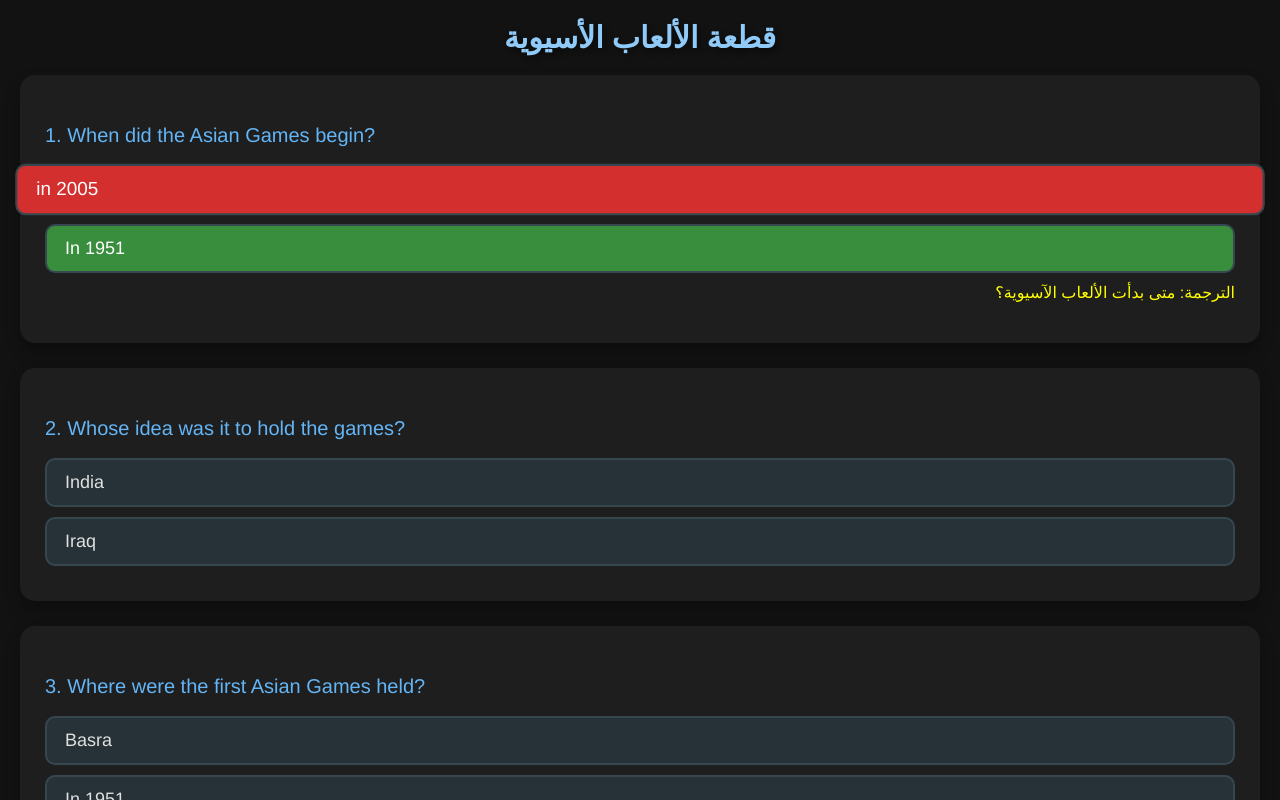
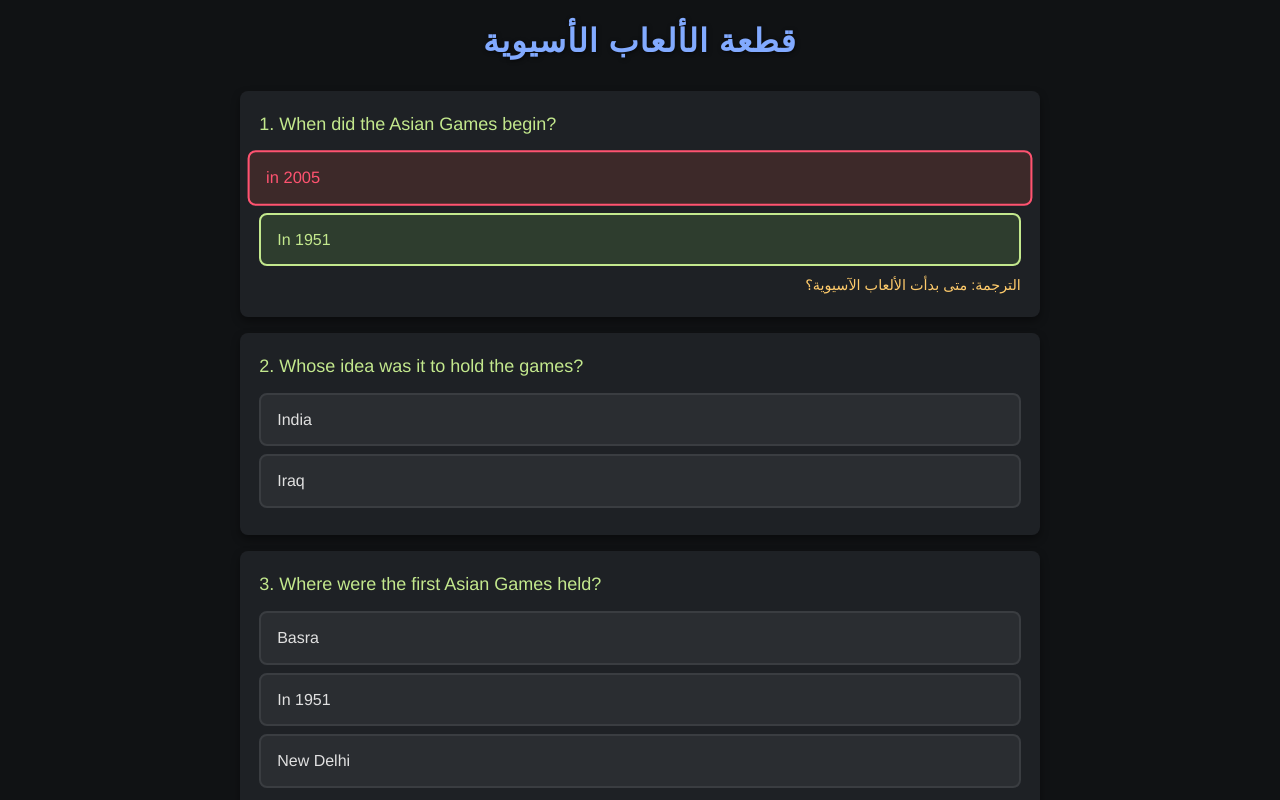
Before and after one commit to Ali78532/test_code, a plain HTML site: page index.html in a window 1280 px wide. Both pictures are taken after a click on the element "in 2005". Shown: the top 800 px of the page. Drawn offline with Linux system fonts and the light colour scheme.

Commit message:
Update style.css

```diff
--- a/style.css
+++ b/style.css
@@ -1,119 +1,146 @@
-/* style.css */
+/* style.css - Dark Modern Theme */
+:root {
+  --bg-color: #101214;
+  --card-bg: #1e2125;
+  --primary-color: #82aaff;
+  --secondary-color: #c3e88d;
+  --accent-color: #ffcb6b;
+  --text-color: #e0e0e0;
+  --muted-text: #a0a0a0;
+  --border-radius: 8px;
+  --spacing: 1rem;
+  --font-family: 'Helvetica Neue', sans-serif;
+}
+
+* {
+  box-sizing: border-box;
+  margin: 0;
+  padding: 0;
+}
+
 body {
-  font-family: 'Helvetica Neue', sans-serif;
-  margin: 20px;
-  background-color: #121212;
-  color: #e0e0e0;
+  background-color: var(--bg-color);
+  color: var(--text-color);
+  font-family: var(--font-family);
+  line-height: 1.6;
+  padding: var(--spacing);
 }
 
 h1 {
   text-align: center;
-  margin-bottom: 20px;
-  color: #90caf9;
-  font-size: 30px;
+  margin-bottom: calc(var(--spacing) * 1.5);
+  font-size: 2rem;
+  color: var(--primary-color);
   text-transform: uppercase;
-  text-shadow: 3px 3px 6px rgba(0, 0, 0, 0.4);
+  letter-spacing: 1px;
+  text-shadow: 1px 1px 4px rgba(0,0,0,0.6);
 }
 
-.question-container {
-  margin-bottom: 25px;
-  padding: 25px;
-  border-radius: 15px;
-  background-color: #1e1e1e;
-  box-shadow: 0 8px 15px rgba(0, 0, 0, 0.3);
+/* Quiz container */
+#quiz-container {
+  max-width: 800px;
+  margin: 0 auto;
 }
 
-.question {
-  color: #64b5f6;
-  font-size: 20px;
-  font-weight: normal;
-  margin-bottom: 15px;
-  line-height: 1.5;
+/* Question card */
+.question-container {
+  background-color: var(--card-bg);
+  border-radius: var(--border-radius);
+  padding: calc(var(--spacing) * 1.2);
+  margin-bottom: var(--spacing);
+  box-shadow: 0 4px 8px rgba(0,0,0,0.4);
+  transition: transform 0.2s;
+}
+.question-container:hover {
+  transform: translateY(-2px);
 }
 
-.option {
-  cursor: pointer;
-  padding: 12px 18px;
-  border: 2px solid #37474f;
-  border-radius: 10px;
-  margin: 10px 0;
-  background-color: #263238;
-  color: #e0e0e0;
-  font-size: 18px;
-  text-align: left;
-  display: block;
-  transition: background-color 0.3s, transform 0.3s, box-shadow 0.3s;
+/* Question text */
+.question {
+  font-size: 1.125rem;
+  font-weight: normal; /* غير سميك */
+  color: var(--secondary-color);
+  margin-bottom: calc(var(--spacing) * 0.75);
 }
 
+/* Options */
+.option {
+  display: block;
+  background-color: #2a2d31;
+  color: var(--text-color);
+  border: 2px solid #3a3d41;
+  padding: calc(var(--spacing) * 0.75) var(--spacing);
+  border-radius: var(--border-radius);
+  margin-bottom: calc(var(--spacing) * 0.5);
+  cursor: pointer;
+  transition: background-color 0.2s, box-shadow 0.2s, transform 0.1s;
+}
 .option:hover {
-  background-color: #546e7a;
-  box-shadow: 0 4px 8px rgba(0, 0, 0, 0.5);
+  background-color: #383c41;
+  box-shadow: 0 2px 6px rgba(0,0,0,0.5);
+}
+.option.selected {
+  transform: scale(1.03);
+}
+.option.correct {
+  background-color: #2e3d2e;
+  border-color: var(--secondary-color);
+  color: var(--secondary-color);
+}
+.option.wrong {
+  background-color: #3d2929;
+  border-color: #ff5370;
+  color: #ff5370;
 }
 
-.option.correct {
-  background-color: #388e3c;
-  color: white;
-}
-
-.option.wrong {
-  background-color: #d32f2f;
-  color: white;
-}
-
-.option.selected {
-  transform: scale(1.05);
-}
-
-.result {
-  font-size: 28px;
-  margin-top: 30px;
-  font-weight: bold;
-  color: gold;
-  text-align: center;
-  text-shadow: 2px 2px 6px rgba(0, 0, 0, 0.5);
+/* Hint text */
+.hint {
   display: none;
-}
-
-body::after {
-  content: "إعداد الأستاذ: علي حسين";
-  display: block;
-  margin-top: 50px;
-  font-size: 18px;
-  color: #ccc;
-  text-align: center;
-}
-
-.hint {
-  color: yellow;
-  font-size: 16px;
-  margin-top: 10px;
-  display: none;
+  color: var(--accent-color);
+  font-size: 0.9rem;
+  margin-top: calc(var(--spacing) * 0.5);
   text-align: right;
   direction: rtl;
 }
 
-/* تنسيق أزرار الإخفاء/العرض والنص */
+/* Result box */
+.result {
+  display: none;
+  max-width: 400px;
+  margin: calc(var(--spacing) * 2) auto;
+  padding: var(--spacing);
+  background-color: var(--card-bg);
+  border: 2px solid var(--primary-color);
+  border-radius: var(--border-radius);
+  text-align: center;
+  font-size: 1.5rem;
+  color: var(--accent-color);
+  text-shadow: 1px 1px 3px rgba(0,0,0,0.6);
+}
+
+/* Solution toggle */
 #solution-toggle {
+  max-width: 400px;
+  margin: 0 auto;
   text-align: center;
-  margin-top: 20px;
+  padding-top: var(--spacing);
 }
 .toggle-btn {
-  display: inline-block;
-  margin: 10px;
-  padding: 8px 16px;
-  font-size: 16px;
-  border: 2px solid #fff;
-  border-radius: 6px;
   background: transparent;
-  color: #fff;
+  border: 2px solid var(--text-color);
+  color: var(--text-color);
+  padding: calc(var(--spacing) * 0.5) var(--spacing);
+  border-radius: var(--border-radius);
+  font-size: 1rem;
   cursor: pointer;
+  transition: background-color 0.2s, transform 0.1s;
 }
 .toggle-btn:hover {
-  background: rgba(255,255,255,0.1);
+  background-color: rgba(255,255,255,0.1);
+  transform: translateY(-1px);
 }
 .toggle-msg {
-  text-align: center;
-  font-size: 14px;
-  color: #e0e0e0;
-  margin: 10px 0;
-}
+  margin: var(--spacing) 0;
+  font-size: 0.9rem;
+  color: var(--muted-text);
+  }
```
